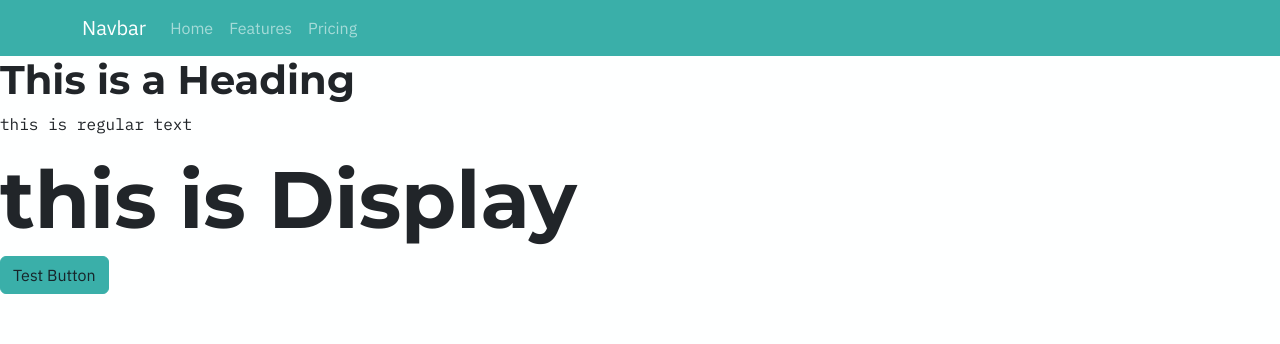
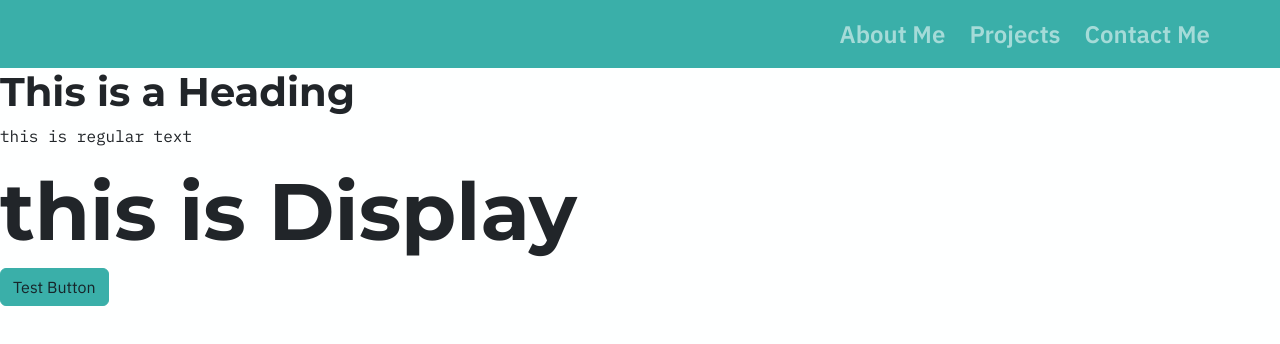
Before and after one commit to thorrellt/react-portfolio, a React (Vite) app: page / in a window 1280 px wide. Shown: the top 344 px of the page. Built offline with nearby package versions, Linux system fonts and the light colour scheme.

Commit message:
update nav style

```diff
--- a/src/components/App.jsx
+++ b/src/components/App.jsx
@@ -1,5 +1,5 @@
 import { useState } from 'react'
-import MyNav from './MyNav'
+import MainNav from './MainNav'
 import '../styles/App.css'
 import Button from 'react-bootstrap/Button'
 import Alert from 'react-bootstrap/Alert'
@@ -11,7 +11,7 @@ function App() {
 
   return (
     <div className="App">
-      <MyNav />
+      <MainNav />
       <h1>This is a Heading</h1>
       <p>this is regular text</p>
       <h1 className='display-1'>this is Display</h1>
--- /dev/null
+++ b/src/components/MainNav.jsx
@@ -0,0 +1,27 @@
+import { useState } from 'react'
+import Container from 'react-bootstrap/Container';
+import Nav from 'react-bootstrap/Nav';
+import Navbar from 'react-bootstrap/Navbar';
+import NavDropdown from 'react-bootstrap/NavDropdown';
+
+function MainNav(){
+    return (
+        <Navbar bg="primary" variant="dark">
+            <Container className='px-0'>
+            <Nav className="ms-auto">
+                <Nav.Link
+                href="#"
+                className="mainNav--link me-1">About Me</Nav.Link>
+                <Nav.Link
+                href="#"
+                className="mx-1">Projects</Nav.Link>
+                <Nav.Link
+                href="#"
+                className="ms-1 pe-0">Contact Me</Nav.Link>
+            </Nav>
+            </Container>
+        </Navbar>
+    )
+}
+
+export default MainNav
--- a/src/components/MyNav.jsx
+++ /dev/null
@@ -1,22 +0,0 @@
-import { useState } from 'react'
-import Container from 'react-bootstrap/Container';
-import Nav from 'react-bootstrap/Nav';
-import Navbar from 'react-bootstrap/Navbar';
-import NavDropdown from 'react-bootstrap/NavDropdown';
-
-function MyNav(){
-    return (
-        <Navbar bg="primary" variant="dark">
-            <Container>
-            <Navbar.Brand href="#home">Navbar</Navbar.Brand>
-            <Nav className="me-auto">
-                <Nav.Link href="#home">Home</Nav.Link>
-                <Nav.Link href="#features">Features</Nav.Link>
-                <Nav.Link href="#pricing">Pricing</Nav.Link>
-            </Nav>
-            </Container>
-        </Navbar>
-    )
-}
-
-export default MyNav
--- a/src/index.css
+++ b/src/index.css
@@ -1,3 +1,50 @@
 .btn, nav{
   font-family: 'IBM Plex Sans', sans-serif;
 }
+
+a.nav-link {
+  font-size: 1.5rem;
+  font-weight: 700;
+}
+
+
+/* .nav-link:after {
+  content: "";
+  /* position: absolute; */
+  height: 2px;
+  background-color: white;
+  width: 50%;
+  left: 50%;
+  margin-top: 1rem;
+  bottom: 0;
+  -webkit-transform: translateX(-50%);
+          transform: translateX(-50%);
+  -webkit-transition: 0.5s cubic-bezier(0.68, -0.55, 0.265, 1.55) all;
+  transition: 0.5s cubic-bezier(0.68, -0.55, 0.265, 1.55) all;
+}
+
+.nav-link:focus {
+  outline: none;
+  width: 100%;
+}
+
+.nav-link:hover:after {
+  width: 100%;
+}
+.nav-link:focus:after {
+  text-decoration: none;
+  width: 100%;
+} */
+
+/* .navbar ul .nav-item:after {
+  content: '';
+  position: absolute;
+  left: 0;
+  bottom: 5px;
+  height: 2px;
+  width: 100%;
+  background: #33ffff;
+  opacity: 0;
+  -webkit-transition: all 0.2s linear;
+  transition: all 0.2s linear;
+} */
```
